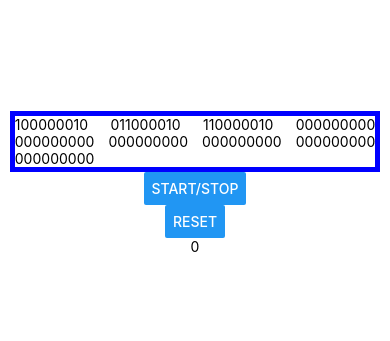
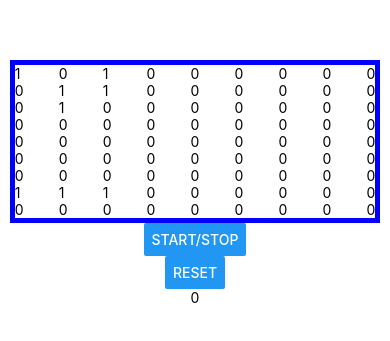
Before and after one commit to kjohna/conway, a React Native app in the folder client-expo/: screen / in a window 390 px wide. Shown: the part 239-580 px from the top of the page. Built offline with nearby package versions, Linux system fonts and the light colour scheme.

Commit message:
expo: set up Row component

```diff
--- a/client-expo/Board.js
+++ b/client-expo/Board.js
@@ -1,6 +1,7 @@
 import React from "react";
 import { StyleSheet, Text, View } from "react-native";
-// import Row from "../client/src/Row";
+
+import Row from "./Row";
 
 export default function Board(props) {
   const board = props.board;
@@ -14,15 +15,14 @@ export default function Board(props) {
   };
 
   const rows = board.map((row, i) => (
-    <Text>{row}</Text>
-    // <Row
-    //   key={`r:${i}`}
-    //   r={i}
-    //   row={row}
-    //   dims={dims}
-    //   running={props.running}
-    //   cellClick={props.cellClick}
-    // />
+    <Row
+      key={`r:${i}`}
+      r={i}
+      row={row}
+      dims={dims}
+      running={props.running}
+      cellClick={props.cellClick}
+    />
   ));
   return <View style={styles.board}>{rows}</View>;
 }
--- /dev/null
+++ b/client-expo/Row.js
@@ -0,0 +1,25 @@
+import React from "react";
+import { StyleSheet, Text, View } from "react-native";
+
+export default function Row(props) {
+  const cells = props.row.map((cell, i) => (
+    <Text>{cell}</Text>
+    //     <Cell
+    //   key={`c:${i}`}
+    //   rc={`${props.r},${i}`}
+    //   active={cell}
+    //   dims={props.dims}
+    //   running={props.running}
+    //   cellClick={props.cellClick}
+    // />
+  ));
+  console.log(cells);
+  return <View style={styles.row}>{cells}</View>;
+}
+
+const styles = StyleSheet.create({
+  row: {
+    display: "flex",
+    flexWrap: "wrap"
+  }
+});
```
